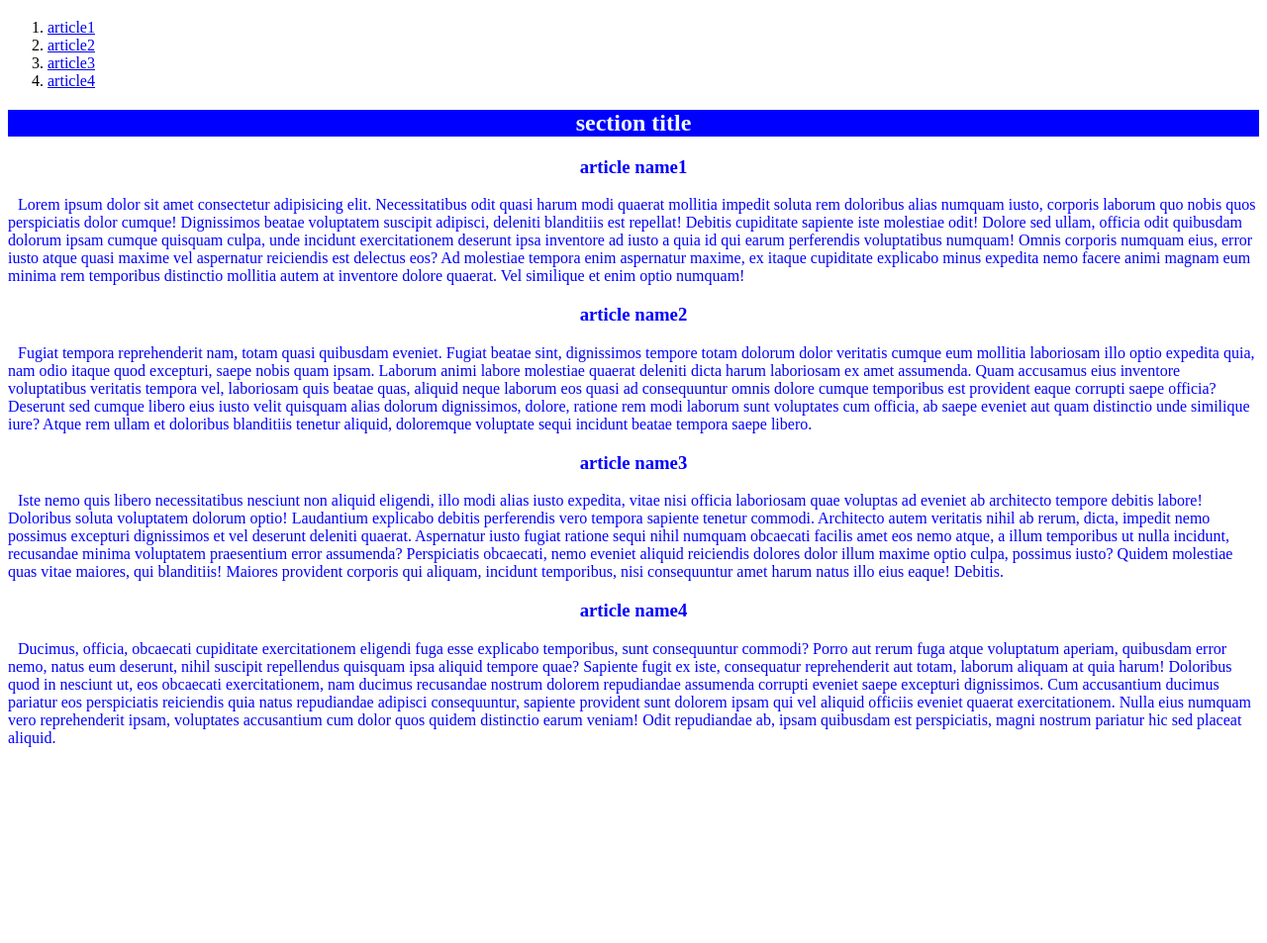
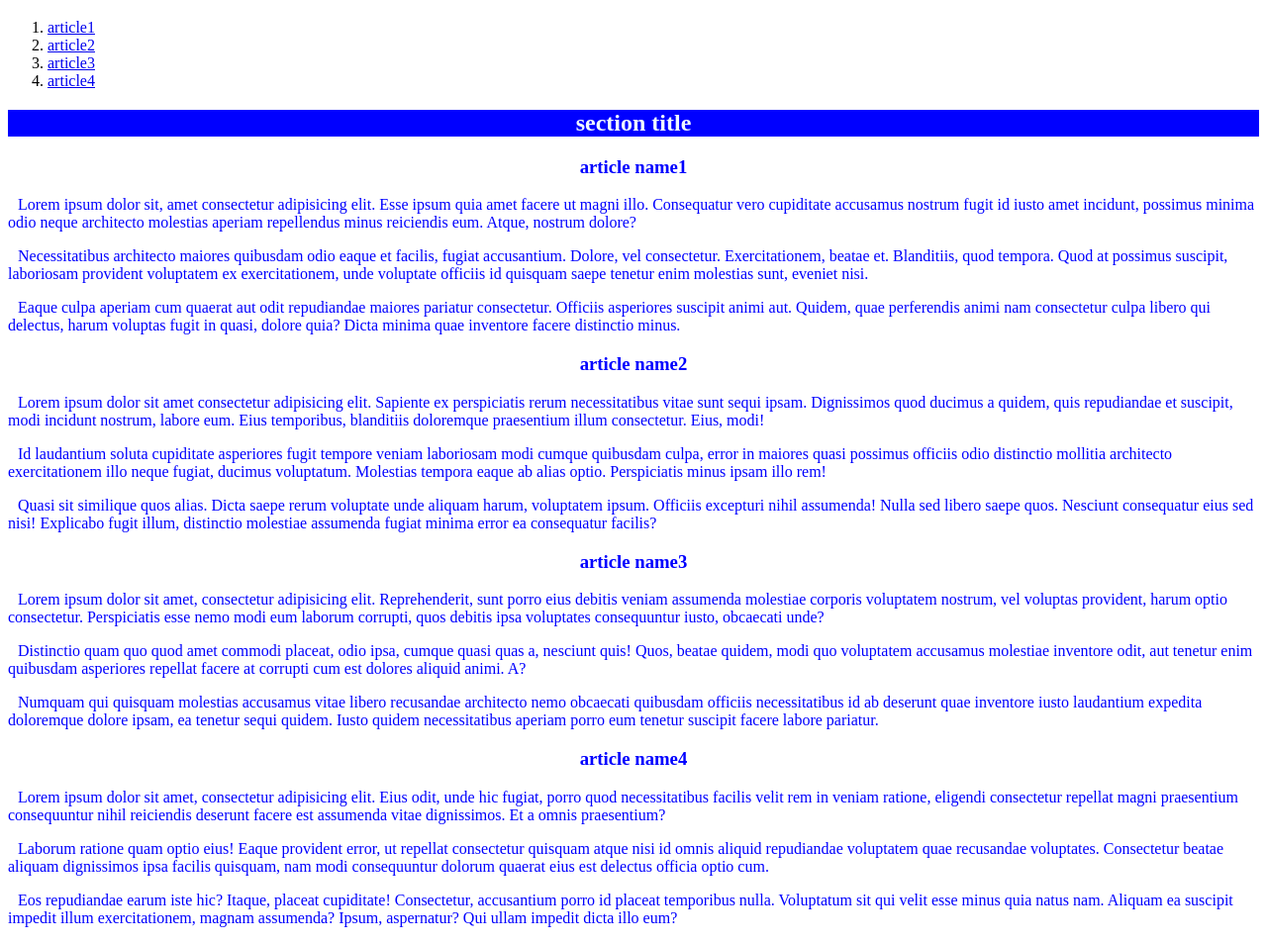
Before and after one commit to RomanNezhizhim/dz-formula, a plain HTML site: page index.html in a window 1280 px wide. Shown: the part 61-1014 px from the top of the page at 99% size. Before the commit the page ends 832 px from the top, so only its background shows below. Drawn offline with Linux system fonts and the light colour scheme.

Commit message:
fixed bugs

```diff
--- a/index.html
+++ b/index.html
@@ -6,9 +6,8 @@
   <title>Article</title>
 </head>
 <body>
-  <!-- h1.title-style{Page title}+(nav>ol>li*4>a[href="#art$"]{article$})+section>h2.title-style{section title}+article*4#art$>(h3.article-title{article name$}+p>Lorem120) -->
 
-  <!-- не очень понял как разделить текст на отдельные абзацы -->
+  <!-- h1.title-style{Page title}+(nav>ol>li*4>a[href="#art$"]{article$})+section>h2.title-style{section title}+article*4#art$>(h3.article-title{article name$}+p*3>Lorem40) -->
 
   <h1 class="title-style">Page title</h1>
   <nav>
@@ -23,20 +22,29 @@
     <h2 class="title-style">section title</h2>
     <article id="art1">
       <h3 class="article-title">article name1</h3>
-      <p>Lorem ipsum dolor sit amet consectetur adipisicing elit. Necessitatibus odit quasi harum modi quaerat mollitia impedit soluta rem doloribus alias numquam iusto, corporis laborum quo nobis quos perspiciatis dolor cumque! Dignissimos beatae voluptatem suscipit adipisci, deleniti blanditiis est repellat! Debitis cupiditate sapiente iste molestiae odit! Dolore sed ullam, officia odit quibusdam dolorum ipsam cumque quisquam culpa, unde incidunt exercitationem deserunt ipsa inventore ad iusto a quia id qui earum perferendis voluptatibus numquam! Omnis corporis numquam eius, error iusto atque quasi maxime vel aspernatur reiciendis est delectus eos? Ad molestiae tempora enim aspernatur maxime, ex itaque cupiditate explicabo minus expedita nemo facere animi magnam eum minima rem temporibus distinctio mollitia autem at inventore dolore quaerat. Vel similique et enim optio numquam!</p>
+      <p>Lorem ipsum dolor sit, amet consectetur adipisicing elit. Esse ipsum quia amet facere ut magni illo. Consequatur vero cupiditate accusamus nostrum fugit id iusto amet incidunt, possimus minima odio neque architecto molestias aperiam repellendus minus reiciendis eum. Atque, nostrum dolore?</p>
+      <p>Necessitatibus architecto maiores quibusdam odio eaque et facilis, fugiat accusantium. Dolore, vel consectetur. Exercitationem, beatae et. Blanditiis, quod tempora. Quod at possimus suscipit, laboriosam provident voluptatem ex exercitationem, unde voluptate officiis id quisquam saepe tenetur enim molestias sunt, eveniet nisi.</p>
+      <p>Eaque culpa aperiam cum quaerat aut odit repudiandae maiores pariatur consectetur. Officiis asperiores suscipit animi aut. Quidem, quae perferendis animi nam consectetur culpa libero qui delectus, harum voluptas fugit in quasi, dolore quia? Dicta minima quae inventore facere distinctio minus.</p>
     </article>
     <article id="art2">
       <h3 class="article-title">article name2</h3>
-      <p>Fugiat tempora reprehenderit nam, totam quasi quibusdam eveniet. Fugiat beatae sint, dignissimos tempore totam dolorum dolor veritatis cumque eum mollitia laboriosam illo optio expedita quia, nam odio itaque quod excepturi, saepe nobis quam ipsam. Laborum animi labore molestiae quaerat deleniti dicta harum laboriosam ex amet assumenda. Quam accusamus eius inventore voluptatibus veritatis tempora vel, laboriosam quis beatae quas, aliquid neque laborum eos quasi ad consequuntur omnis dolore cumque temporibus est provident eaque corrupti saepe officia? Deserunt sed cumque libero eius iusto velit quisquam alias dolorum dignissimos, dolore, ratione rem modi laborum sunt voluptates cum officia, ab saepe eveniet aut quam distinctio unde similique iure? Atque rem ullam et doloribus blanditiis tenetur aliquid, doloremque voluptate sequi incidunt beatae tempora saepe libero.</p>
+      <p>Lorem ipsum dolor sit amet consectetur adipisicing elit. Sapiente ex perspiciatis rerum necessitatibus vitae sunt sequi ipsam. Dignissimos quod ducimus a quidem, quis repudiandae et suscipit, modi incidunt nostrum, labore eum. Eius temporibus, blanditiis doloremque praesentium illum consectetur. Eius, modi!</p>
+      <p>Id laudantium soluta cupiditate asperiores fugit tempore veniam laboriosam modi cumque quibusdam culpa, error in maiores quasi possimus officiis odio distinctio mollitia architecto exercitationem illo neque fugiat, ducimus voluptatum. Molestias tempora eaque ab alias optio. Perspiciatis minus ipsam illo rem!</p>
+      <p>Quasi sit similique quos alias. Dicta saepe rerum voluptate unde aliquam harum, voluptatem ipsum. Officiis excepturi nihil assumenda! Nulla sed libero saepe quos. Nesciunt consequatur eius sed nisi! Explicabo fugit illum, distinctio molestiae assumenda fugiat minima error ea consequatur facilis?</p>
     </article>
     <article id="art3">
       <h3 class="article-title">article name3</h3>
-      <p>Iste nemo quis libero necessitatibus nesciunt non aliquid eligendi, illo modi alias iusto expedita, vitae nisi officia laboriosam quae voluptas ad eveniet ab architecto tempore debitis labore! Doloribus soluta voluptatem dolorum optio! Laudantium explicabo debitis perferendis vero tempora sapiente tenetur commodi. Architecto autem veritatis nihil ab rerum, dicta, impedit nemo possimus excepturi dignissimos et vel deserunt deleniti quaerat. Aspernatur iusto fugiat ratione sequi nihil numquam obcaecati facilis amet eos nemo atque, a illum temporibus ut nulla incidunt, recusandae minima voluptatem praesentium error assumenda? Perspiciatis obcaecati, nemo eveniet aliquid reiciendis dolores dolor illum maxime optio culpa, possimus iusto? Quidem molestiae quas vitae maiores, qui blanditiis! Maiores provident corporis qui aliquam, incidunt temporibus, nisi consequuntur amet harum natus illo eius eaque! Debitis.</p>
+      <p>Lorem ipsum dolor sit amet, consectetur adipisicing elit. Reprehenderit, sunt porro eius debitis veniam assumenda molestiae corporis voluptatem nostrum, vel voluptas provident, harum optio consectetur. Perspiciatis esse nemo modi eum laborum corrupti, quos debitis ipsa voluptates consequuntur iusto, obcaecati unde?</p>
+      <p>Distinctio quam quo quod amet commodi placeat, odio ipsa, cumque quasi quas a, nesciunt quis! Quos, beatae quidem, modi quo voluptatem accusamus molestiae inventore odit, aut tenetur enim quibusdam asperiores repellat facere at corrupti cum est dolores aliquid animi. A?</p>
+      <p>Numquam qui quisquam molestias accusamus vitae libero recusandae architecto nemo obcaecati quibusdam officiis necessitatibus id ab deserunt quae inventore iusto laudantium expedita doloremque dolore ipsam, ea tenetur sequi quidem. Iusto quidem necessitatibus aperiam porro eum tenetur suscipit facere labore pariatur.</p>
     </article>
     <article id="art4">
       <h3 class="article-title">article name4</h3>
-      <p>Ducimus, officia, obcaecati cupiditate exercitationem eligendi fuga esse explicabo temporibus, sunt consequuntur commodi? Porro aut rerum fuga atque voluptatum aperiam, quibusdam error nemo, natus eum deserunt, nihil suscipit repellendus quisquam ipsa aliquid tempore quae? Sapiente fugit ex iste, consequatur reprehenderit aut totam, laborum aliquam at quia harum! Doloribus quod in nesciunt ut, eos obcaecati exercitationem, nam ducimus recusandae nostrum dolorem repudiandae assumenda corrupti eveniet saepe excepturi dignissimos. Cum accusantium ducimus pariatur eos perspiciatis reiciendis quia natus repudiandae adipisci consequuntur, sapiente provident sunt dolorem ipsam qui vel aliquid officiis eveniet quaerat exercitationem. Nulla eius numquam vero reprehenderit ipsam, voluptates accusantium cum dolor quos quidem distinctio earum veniam! Odit repudiandae ab, ipsam quibusdam est perspiciatis, magni nostrum pariatur hic sed placeat aliquid.</p>
+      <p>Lorem ipsum dolor sit amet, consectetur adipisicing elit. Eius odit, unde hic fugiat, porro quod necessitatibus facilis velit rem in veniam ratione, eligendi consectetur repellat magni praesentium consequuntur nihil reiciendis deserunt facere est assumenda vitae dignissimos. Et a omnis praesentium?</p>
+      <p>Laborum ratione quam optio eius! Eaque provident error, ut repellat consectetur quisquam atque nisi id omnis aliquid repudiandae voluptatem quae recusandae voluptates. Consectetur beatae aliquam dignissimos ipsa facilis quisquam, nam modi consequuntur dolorum quaerat eius est delectus officia optio cum.</p>
+      <p>Eos repudiandae earum iste hic? Itaque, placeat cupiditate! Consectetur, accusantium porro id placeat temporibus nulla. Voluptatum sit qui velit esse minus quia natus nam. Aliquam ea suscipit impedit illum exercitationem, magnam assumenda? Ipsum, aspernatur? Qui ullam impedit dicta illo eum?</p>
     </article>
   </section>
+
 </body>
 </html>
```
